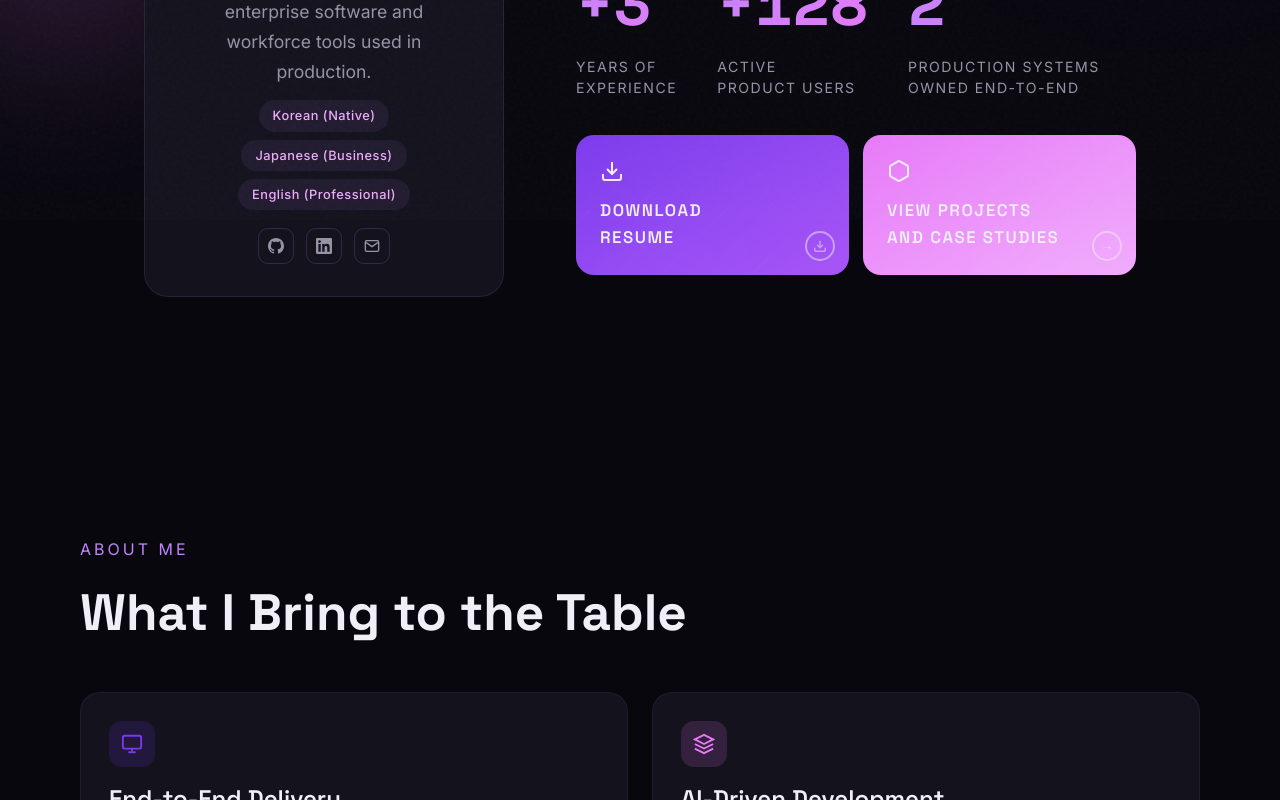
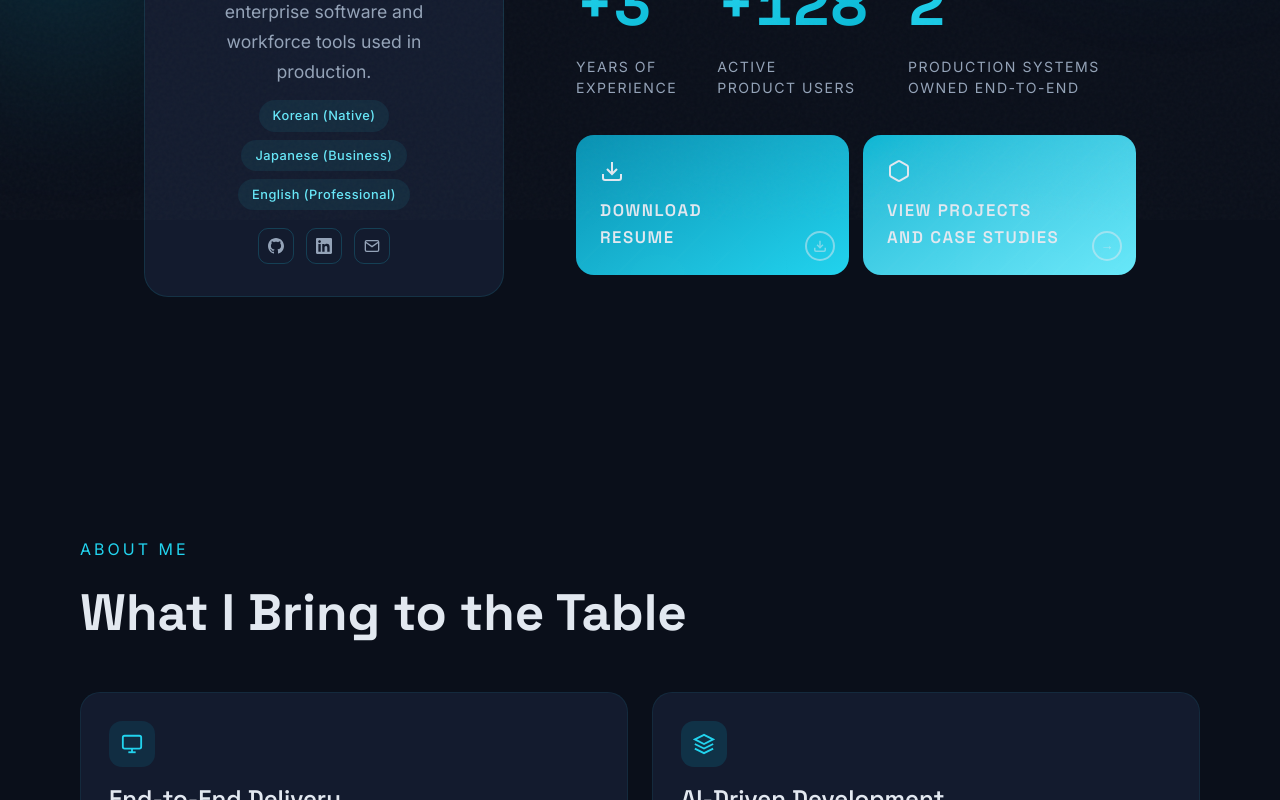
Before and after one commit to Irene3104/portfolio, a Next.js app: page / in a window 1280 px wide. Shown: the part 580-1380 px from the top of the page. Built offline with nearby package versions, Linux system fonts and the light colour scheme.

Commit message:
Switch color theme from purple to navy + cyan

```diff
--- a/src/app/globals.css
+++ b/src/app/globals.css
@@ -2,21 +2,21 @@
 
 /* ── CSS Custom Properties ── */
 :root {
-  --bg-primary: #08070e;
-  --bg-secondary: #0e0d16;
-  --bg-card: #13121d;
-  --bg-card-hover: #19182a;
-  --text-primary: #f0eef6;
-  --text-secondary: #9892a6;
-  --text-tertiary: #6b6580;
-  --accent-1: #c084fc;
-  --accent-2: #e879f9;
-  --accent-3: #f0abfc;
-  --accent-4: #7c3aed;
-  --gradient-1: linear-gradient(135deg, #c084fc, #e879f9);
-  --gradient-2: linear-gradient(135deg, #e879f9, #f472b6);
-  --gradient-3: linear-gradient(135deg, #7c3aed, #c084fc);
-  --neon-glow: 0 0 20px rgba(192, 132, 252, 0.3), 0 0 60px rgba(192, 132, 252, 0.1);
+  --bg-primary: #0a0f1a;
+  --bg-secondary: #0f1525;
+  --bg-card: #131b2e;
+  --bg-card-hover: #1a2540;
+  --text-primary: #e2e8f0;
+  --text-secondary: #94a3b8;
+  --text-tertiary: #64748b;
+  --accent-1: #22d3ee;
+  --accent-2: #06b6d4;
+  --accent-3: #67e8f9;
+  --accent-4: #0891b2;
+  --gradient-1: linear-gradient(135deg, #22d3ee, #06b6d4);
+  --gradient-2: linear-gradient(135deg, #06b6d4, #0ea5e9);
+  --gradient-3: linear-gradient(135deg, #0891b2, #22d3ee);
+  --neon-glow: 0 0 20px rgba(34, 211, 238, 0.25), 0 0 60px rgba(34, 211, 238, 0.08);
   --page-px: 80px;
   --max-w: 1200px;
 }
@@ -145,17 +145,17 @@ body::before {
 
 /* ── Tailwind Theme Extension ── */
 @theme {
-  --color-bg-primary: #08070e;
-  --color-bg-secondary: #0e0d16;
-  --color-bg-card: #13121d;
-  --color-bg-card-hover: #19182a;
-  --color-text-primary: #f0eef6;
-  --color-text-secondary: #9892a6;
-  --color-text-tertiary: #6b6580;
-  --color-accent-1: #c084fc;
-  --color-accent-2: #e879f9;
-  --color-accent-3: #f0abfc;
-  --color-accent-4: #7c3aed;
+  --color-bg-primary: #0a0f1a;
+  --color-bg-secondary: #0f1525;
+  --color-bg-card: #131b2e;
+  --color-bg-card-hover: #1a2540;
+  --color-text-primary: #e2e8f0;
+  --color-text-secondary: #94a3b8;
+  --color-text-tertiary: #64748b;
+  --color-accent-1: #22d3ee;
+  --color-accent-2: #06b6d4;
+  --color-accent-3: #67e8f9;
+  --color-accent-4: #0891b2;
 
   --font-heading: var(--font-space-grotesk), sans-serif;
   --font-body: var(--font-inter), sans-serif;
--- a/src/components/layout/Navbar.tsx
+++ b/src/components/layout/Navbar.tsx
@@ -116,7 +116,7 @@ export default function Navbar() {
         <button
           onClick={scrollToTop}
           title="Back to top"
-          className="flex h-[36px] w-[36px] cursor-pointer items-center justify-center rounded-full border-none bg-accent-1/10 text-accent-1 transition-all duration-300 hover:bg-accent-1/20 hover:shadow-[0_0_12px_rgba(192,132,252,0.2)] max-md:h-[30px] max-md:w-[30px]"
+          className="flex h-[36px] w-[36px] cursor-pointer items-center justify-center rounded-full border-none bg-accent-1/10 text-accent-1 transition-all duration-300 hover:bg-accent-1/20 hover:shadow-[0_0_12px_rgba(34,211,238,0.2)] max-md:h-[30px] max-md:w-[30px]"
         >
           <ArrowUpIcon />
         </button>
--- a/src/components/sections/About.tsx
+++ b/src/components/sections/About.tsx
@@ -14,29 +14,29 @@ interface AboutCardData {
 
 const aboutCards: AboutCardData[] = [
   {
-    icon: <MonitorIcon className="stroke-accent-4" />,
-    iconBg: "bg-[rgba(124,58,237,0.15)]",
+    icon: <MonitorIcon className="stroke-accent-1" />,
+    iconBg: "bg-[rgba(8,145,178,0.15)]",
     title: "End-to-End Delivery",
     description:
       "I own full-stack delivery across system design, frontend and backend development, cloud deployment, and post-launch support. At TEN-X, I delivered SAIXAN as the sole engineer, owning the architecture, implementation, deployment, and ongoing operation of a production P&L platform used across internal teams and external clients.",
   },
   {
-    icon: <AiLayersIcon className="stroke-accent-2" />,
-    iconBg: "bg-[rgba(232,121,249,0.15)]",
+    icon: <AiLayersIcon className="stroke-accent-1" />,
+    iconBg: "bg-[rgba(6,182,212,0.15)]",
     title: "AI-Driven Development",
     description:
       "I use AI where it creates clear value in both product delivery and engineering workflow. That includes integrating LLM capabilities into production systems, designing prompts and output handling for reliability, and using tools like Claude to improve development speed without giving up engineering judgement.",
   },
   {
-    icon: <GlobeIcon className="stroke-accent-3" />,
-    iconBg: "bg-[rgba(240,171,252,0.15)]",
+    icon: <GlobeIcon className="stroke-accent-1" />,
+    iconBg: "bg-[rgba(103,232,249,0.15)]",
     title: "Trilingual Communicator",
     description:
       "I work across Korean, Japanese, and English in both technical and business settings. I gather requirements directly, align with clients and internal teams without relying on intermediaries, and help teams move faster by reducing communication gaps early in the delivery process.",
   },
   {
     icon: <HeartPulseIcon className="stroke-accent-1" />,
-    iconBg: "bg-[rgba(192,132,252,0.15)]",
+    iconBg: "bg-[rgba(34,211,238,0.15)]",
     title: "Cross-Industry Experience",
     description:
       "I have built software across enterprise finance, medical imaging, workforce operations, and internal business systems. Working across these environments has taught me how to identify real operational pain points, scope features around actual workflows, and communicate effectively with non-technical stakeholders.",
@@ -82,7 +82,7 @@ function TiltCard({
     <ScrollReveal delay={delay} className="h-full">
       <div
         ref={cardRef}
-        className="h-full rounded-[20px] border border-accent-1/8 bg-bg-card p-7 transition-all duration-300 hover:border-accent-1/20 hover:shadow-[0_8px_40px_rgba(192,132,252,0.08)] max-md:p-[22px]"
+        className="h-full rounded-[20px] border border-accent-1/8 bg-bg-card p-7 transition-all duration-300 hover:border-accent-1/20 hover:shadow-[0_8px_40px_rgba(34,211,238,0.08)] max-md:p-[22px]"
       >
         {children}
       </div>
--- a/src/components/sections/Contact.tsx
+++ b/src/components/sections/Contact.tsx
@@ -24,8 +24,8 @@ function MagneticContactBtn({
       rel={href.startsWith("mailto") ? undefined : "noopener noreferrer"}
       className={`inline-flex items-center gap-2.5 rounded-full px-6.5 py-3.5 font-heading text-[1.1rem] font-medium no-underline transition-all duration-300 max-md:w-full max-md:max-w-[280px] max-md:justify-center ${
         variant === "primary"
-          ? "bg-gradient-to-br from-accent-1 to-accent-2 text-[#0a0a0f] hover:-translate-y-0.5 hover:shadow-[0_0_30px_rgba(192,132,252,0.4)]"
-          : "border border-accent-1/30 text-text-primary hover:-translate-y-0.5 hover:border-accent-1 hover:shadow-[0_0_20px_rgba(192,132,252,0.15)]"
+          ? "bg-gradient-to-br from-accent-1 to-accent-2 text-[#0a0a0f] hover:-translate-y-0.5 hover:shadow-[0_0_30px_rgba(34,211,238,0.4)]"
+          : "border border-accent-1/30 text-text-primary hover:-translate-y-0.5 hover:border-accent-1 hover:shadow-[0_0_20px_rgba(34,211,238,0.15)]"
       }`}
     >
       {icon} {label}
--- a/src/components/sections/Experience.tsx
+++ b/src/components/sections/Experience.tsx
@@ -41,13 +41,13 @@ function TimelineCard({
       <span
         className={`absolute -left-8 top-6 z-10 h-4 w-4 rounded-full border-[3px] border-accent-1 max-md:-left-6 max-md:h-3.5 max-md:w-3.5 ${
           index === 0
-            ? "bg-accent-1 shadow-[0_0_12px_rgba(192,132,252,0.4)]"
+            ? "bg-accent-1 shadow-[0_0_12px_rgba(34,211,238,0.4)]"
             : "bg-bg-primary"
         }`}
       />
 
       {/* Card */}
-      <div className="rounded-2xl border border-accent-1/8 bg-bg-card p-6 transition-all duration-300 hover:border-accent-1/20 hover:shadow-[0_4px_24px_rgba(192,132,252,0.06)] max-md:p-5">
+      <div className="rounded-2xl border border-accent-1/8 bg-bg-card p-6 transition-all duration-300 hover:border-accent-1/20 hover:shadow-[0_4px_24px_rgba(34,211,238,0.06)] max-md:p-5">
         {/* Top row: date + current badge */}
         <div className="mb-3 flex items-center gap-3">
           <span className="flex items-center gap-1.5 text-[0.78rem] font-semibold uppercase tracking-widest text-accent-1">
--- a/src/components/sections/Hero.tsx
+++ b/src/components/sections/Hero.tsx
@@ -83,8 +83,8 @@ function CtaCard({
       download={download || undefined}
       className={`group relative flex-1 overflow-hidden rounded-[18px] p-6 text-text-primary no-underline transition-transform duration-300 hover:-translate-y-1 cursor-pointer min-h-[120px] max-md:min-h-0 max-md:p-5 ${
         variant === "purple"
-          ? "bg-gradient-to-br from-[#7c3aed] to-[#a855f7]"
-          : "bg-gradient-to-br from-[#e879f9] to-[#f0abfc] text-[#1a0a2e]"
+          ? "bg-gradient-to-br from-[#0891b2] to-[#22d3ee]"
+          : "bg-gradient-to-br from-[#06b6d4] to-[#67e8f9] text-[#0a0f1a]"
       }`}
     >
       <span
--- a/src/components/sections/Projects.tsx
+++ b/src/components/sections/Projects.tsx
@@ -251,7 +251,7 @@ function CaseStudyModal({
                 href={project.demoUrl}
                 target="_blank"
                 rel="noopener noreferrer"
-                className="inline-flex items-center gap-2 rounded-full bg-gradient-to-r from-accent-4 to-accent-1 px-5 py-2 text-[0.85rem] font-medium text-[#0a0a0f] no-underline transition-all duration-300 hover:-translate-y-0.5 hover:shadow-[0_0_20px_rgba(192,132,252,0.3)]"
+                className="inline-flex items-center gap-2 rounded-full bg-gradient-to-r from-accent-4 to-accent-1 px-5 py-2 text-[0.85rem] font-medium text-[#0a0a0f] no-underline transition-all duration-300 hover:-translate-y-0.5 hover:shadow-[0_0_20px_rgba(34,211,238,0.3)]"
               >
                 <ExternalLinkIcon /> Demo
               </a>
@@ -399,7 +399,7 @@ function ProjectCard({
                   href={project.demoUrl}
                   target="_blank"
                   rel="noopener noreferrer"
-                  className="inline-flex items-center gap-1.5 rounded-full bg-gradient-to-r from-accent-4 to-accent-1 px-3.5 py-1.5 text-[0.78rem] font-medium text-[#0a0a0f] no-underline transition-all duration-300 hover:-translate-y-0.5 hover:shadow-[0_0_20px_rgba(192,132,252,0.3)]"
+                  className="inline-flex items-center gap-1.5 rounded-full bg-gradient-to-r from-accent-4 to-accent-1 px-3.5 py-1.5 text-[0.78rem] font-medium text-[#0a0a0f] no-underline transition-all duration-300 hover:-translate-y-0.5 hover:shadow-[0_0_20px_rgba(34,211,238,0.3)]"
                 >
                   <ExternalLinkIcon /> Demo
                 </a>
@@ -442,7 +442,7 @@ export default function Projects() {
             href="https://github.com/Irene3104"
             target="_blank"
             rel="noopener noreferrer"
-            className="inline-flex items-center gap-2.5 rounded-full border border-accent-1/30 bg-transparent px-9 py-3.5 font-heading text-[0.9rem] font-medium text-text-primary no-underline transition-all duration-300 hover:-translate-y-0.5 hover:border-accent-1 hover:shadow-[0_0_25px_rgba(192,132,252,0.2)]"
+            className="inline-flex items-center gap-2.5 rounded-full border border-accent-1/30 bg-transparent px-9 py-3.5 font-heading text-[0.9rem] font-medium text-text-primary no-underline transition-all duration-300 hover:-translate-y-0.5 hover:border-accent-1 hover:shadow-[0_0_25px_rgba(34,211,238,0.2)]"
           >
             <GithubIcon size={18} />
             View More Projects on GitHub <span>&rarr;</span>
--- a/src/components/sections/Skills.tsx
+++ b/src/components/sections/Skills.tsx
@@ -16,7 +16,7 @@ export default function Skills() {
             <ScrollReveal
               key={cat.title}
               delay={0}
-              className="rounded-[18px] border border-accent-1/8 bg-bg-card p-6 transition-all duration-300 hover:border-accent-1/20 hover:shadow-[0_4px_30px_rgba(192,132,252,0.06)]"
+              className="rounded-[18px] border border-accent-1/8 bg-bg-card p-6 transition-all duration-300 hover:border-accent-1/20 hover:shadow-[0_4px_30px_rgba(34,211,238,0.06)]"
             >
               <div className="mb-3.5 font-heading text-[1.1rem] font-semibold uppercase tracking-[1.5px] text-accent-1">
                 {cat.title}
@@ -25,7 +25,7 @@ export default function Skills() {
                 {cat.items.map((item) => (
                   <span
                     key={item}
-                    className="cursor-default rounded-full border border-accent-1/12 px-4 py-[7px] text-[1.05rem] text-text-secondary transition-all duration-300 hover:border-accent-1 hover:text-accent-1 hover:shadow-[0_0_12px_rgba(192,132,252,0.1)]"
+                    className="cursor-default rounded-full border border-accent-1/12 px-4 py-[7px] text-[1.05rem] text-text-secondary transition-all duration-300 hover:border-accent-1 hover:text-accent-1 hover:shadow-[0_0_12px_rgba(34,211,238,0.1)]"
                   >
                     {item}
                   </span>
--- a/src/components/ui/CursorGlow.tsx
+++ b/src/components/ui/CursorGlow.tsx
@@ -46,7 +46,7 @@ export default function CursorGlow() {
       className="pointer-events-none fixed z-[9999] h-[300px] w-[300px] -translate-x-1/2 -translate-y-1/2 rounded-full md:block hidden"
       style={{
         background:
-          "radial-gradient(circle, rgba(192,132,252,0.08) 0%, transparent 70%)",
+          "radial-gradient(circle, rgba(34,211,238,0.08) 0%, transparent 70%)",
       }}
     />
   );
```
Also changed, not shown: src/data/projects.ts (+6 -6 lines).
